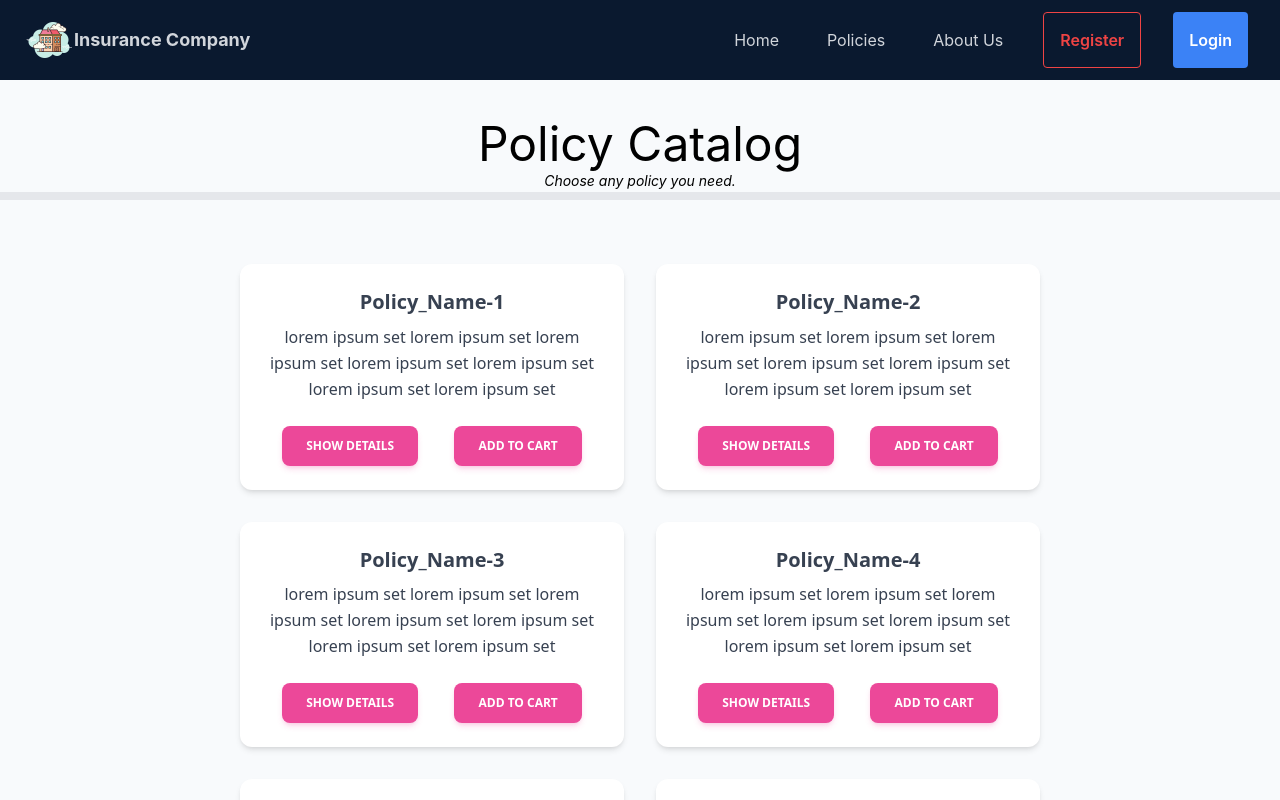
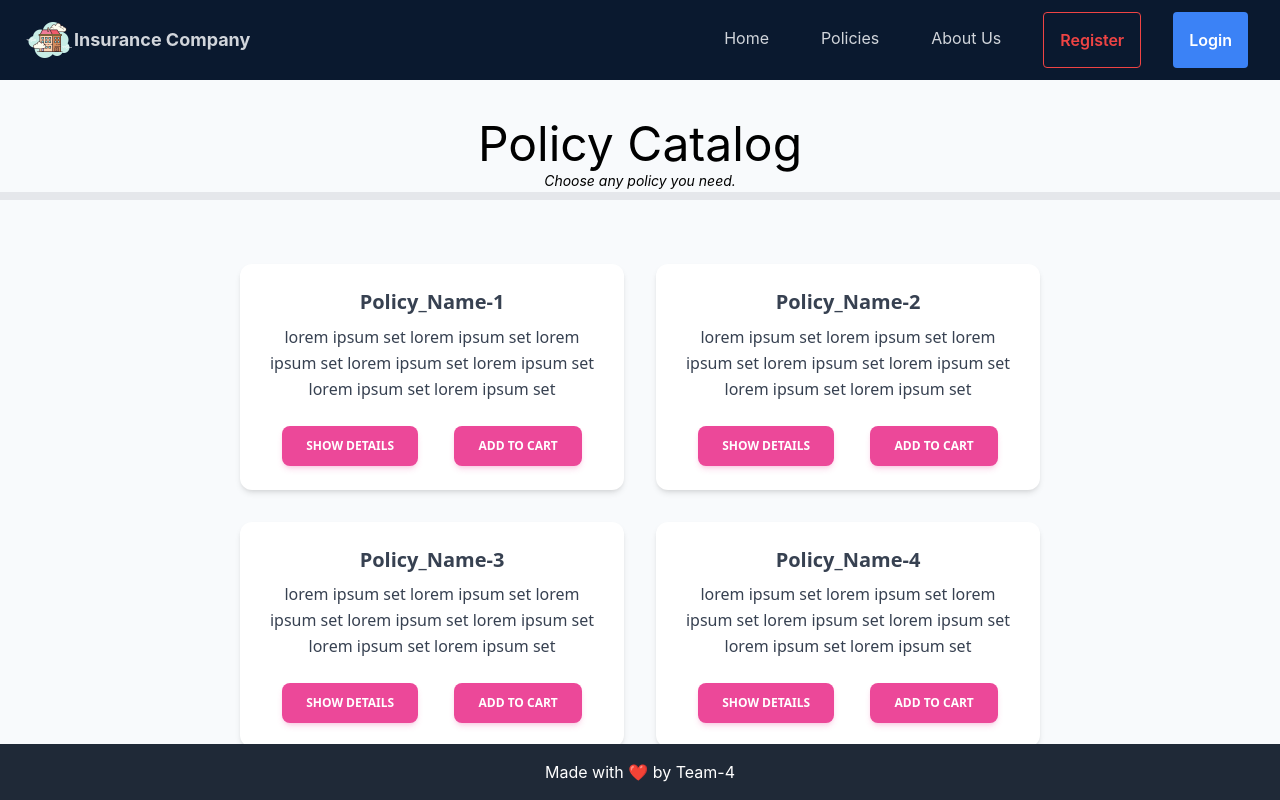
Before and after one commit to Sudipto-Ghosh786/InsuranceAppFrontend, a React (Create React App) app: page / in a window 1280 px wide. Shown: the top 800 px of the page. Built offline with nearby package versions, Linux system fonts and the light colour scheme.

Commit message:
Added some hovering effect in nav lists.

```diff
--- a/src/App.css
+++ b/src/App.css
@@ -6,6 +6,33 @@
   height: 40vmin;
   pointer-events: none;
 }
+
+.nav-item {
+  position: relative;
+  display: inline-block;
+  margin: 0 10px;
+  padding-bottom: 5px; /* Adjust the padding as needed */
+  cursor: pointer;
+}
+
+.nav-item::after {
+  content: '';
+  position: absolute;
+  width: 100%;
+  height: 2px; /* Border height */
+  bottom: 0;
+  left: 0;
+  background-color: #ff69b4; /* Border color */
+  transform: scaleX(0);
+  transform-origin: bottom right;
+  transition: transform 0.3s ease;
+}
+
+.nav-item:hover::after {
+  transform: scaleX(1);
+  transform-origin: bottom left;
+}
+
 
 @media (prefers-reduced-motion: no-preference) {
   .App-logo {
--- /dev/null
+++ b/src/components/Footer.jsx
@@ -0,0 +1,9 @@
+import React from 'react'
+
+export default function Footer() {
+  return (
+    <footer className="bg-gray-800 text-white p-4 text-center fixed bottom-0 w-full">
+      <p>Made with ❤️ by Team-4</p>
+    </footer>
+  )
+}
--- a/src/components/NavigationBar.jsx
+++ b/src/components/NavigationBar.jsx
@@ -18,10 +18,10 @@ export default function NavigationBar() {
 
       {/* Menu */}
       <div className='hidden md:flex h-full items-center'>
-        <ul className=' w-full h-full hidden md:flex items-center'>
-          <li className='m-2'>Home</li>
-          <li className='m-2'>Policies</li>
-          <li className='m-2'>About Us</li>
+        <ul className='w-full h-full hidden md:flex items-center'>
+          <li className='nav-item m-2'>Home</li>
+          <li className='nav-item m-2'>Policies</li>
+          <li className='nav-item m-2'>About Us</li>
           <li className='h-14 m-4 flex items-center border border-red-500 hover:border-red-700 text-red-500 hover:text-red-700 font-semibold rounded focus:outline-none'>
               Register
           </li>
@@ -39,9 +39,9 @@ export default function NavigationBar() {
       {/* Mobile View */}
       <div className={!nav ? 'hidden' : 'absolute top-0 left-0 w-full h-screen bg-[#0a192f] flex flex-col justify-center items-center'}>
         <ul className='absolute top-0 left-0 w-full h-screen bg-[#0a192f] flex flex-col justify-center items-center'>
-          <li className='py-6 text-4xl'>Home</li>
-          <li className='py-6 text-4xl'>Policies</li>
-          <li className='py-6 text-4xl'>About Us</li>
+          <li className='nav-item py-6 text-4xl'>Home</li>
+          <li className='nav-item py-6 text-4xl'>Policies</li>
+          <li className='nav-item py-6 text-4xl'>About Us</li>
           <li className='py-6 text-4xl h-14 m-4 flex items-center border border-red-500 hover:border-red-700 text-red-500 hover:text-red-700 font-semibold rounded focus:outline-none'>
               Register
           </li>
--- a/src/components/PolicyCard.jsx
+++ b/src/components/PolicyCard.jsx
@@ -2,25 +2,25 @@ import React from 'react';
 
 export default function PolicyCard({ title, description, imageUrl }) {
   return (
-    <div class="m-4 flex flex-col text-gray-700 bg-white shadow-md w-96 rounded-xl bg-clip-border">
-      <div class="p-6">
-        <h5 class="block mb-2 font-sans text-xl antialiased font-semibold leading-snug tracking-normal text-blue-gray-900">
+    <div className="m-4 flex flex-col text-gray-700 bg-white shadow-md w-96 rounded-xl bg-clip-border">
+      <div className="p-6">
+        <h5 className="block mb-2 font-sans text-xl antialiased font-semibold leading-snug tracking-normal text-blue-gray-900">
           {title}
         </h5>
-        <p class="block font-sans text-base antialiased font-light leading-relaxed text-inherit">
+        <p className="block font-sans text-base antialiased font-light leading-relaxed text-inherit">
           {description}
         </p>
       </div>
-      <div class="p-6 pt-0 flex items-center justify-around">
+      <div className="p-6 pt-0 flex items-center justify-around">
         <button
-          class="select-none rounded-lg bg-pink-500 py-3 px-6 text-center align-middle font-sans text-xs font-bold uppercase text-white shadow-md shadow-pink-500/20 transition-all hover:shadow-lg hover:shadow-pink-500/40 focus:opacity-[0.85] focus:shadow-none active:opacity-[0.85] active:shadow-none disabled:pointer-events-none disabled:opacity-50 disabled:shadow-none"
+          className="show-details-button select-none rounded-lg bg-pink-500 py-3 px-6 text-center align-middle font-sans text-xs font-bold uppercase text-white shadow-md shadow-pink-500/20 transition-all hover:shadow-lg hover:shadow-pink-500/40 focus:opacity-[0.85] focus:shadow-none active:opacity-[0.85] active:shadow-none disabled:pointer-events-none disabled:opacity-50 disabled:shadow-none"
           type="button"
           data-ripple-light="true"
         >
           Show Details
         </button>
         <button
-          class="select-none rounded-lg bg-pink-500 py-3 px-6 text-center align-middle font-sans text-xs font-bold uppercase text-white shadow-md shadow-pink-500/20 transition-all hover:shadow-lg hover:shadow-pink-500/40 focus:opacity-[0.85] focus:shadow-none active:opacity-[0.85] active:shadow-none disabled:pointer-events-none disabled:opacity-50 disabled:shadow-none"
+          className="add-to-cart-button select-none rounded-lg bg-pink-500 py-3 px-6 text-center align-middle font-sans text-xs font-bold uppercase text-white shadow-md shadow-pink-500/20 transition-all hover:shadow-lg hover:shadow-pink-500/40 focus:opacity-[0.85] focus:shadow-none active:opacity-[0.85] active:shadow-none disabled:pointer-events-none disabled:opacity-50 disabled:shadow-none"
           type="button"
           data-ripple-light="true"
         >
--- a/src/pages/PoliciesPage.jsx
+++ b/src/pages/PoliciesPage.jsx
@@ -2,14 +2,16 @@ import React from 'react'
 import NavigationBar from '../components/NavigationBar';
 import Policies from '../components/Policies';
 import PoliciesBanner from '../components/PoliciesBanner';
+import Footer from '../components/Footer';
 
 export default function
-() {
+  () {
   return (
     <div className='bg-slate-50'>
-        <NavigationBar />
-        <PoliciesBanner />
-        <Policies />
+      <NavigationBar />
+      <PoliciesBanner />
+      <Policies />
+      <Footer />
     </div>
   )
 }
```
Also changed, not shown: src/assets/add-to-cart-icon.png (added).
